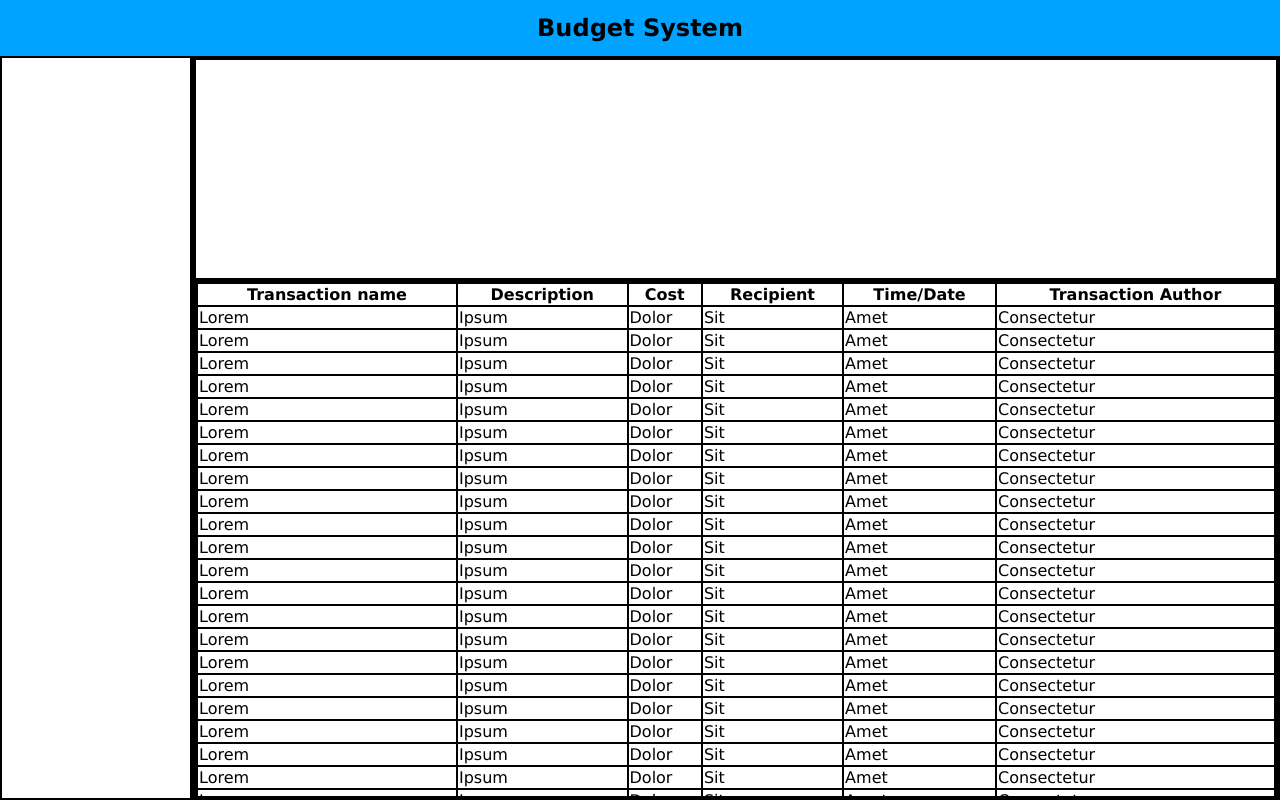
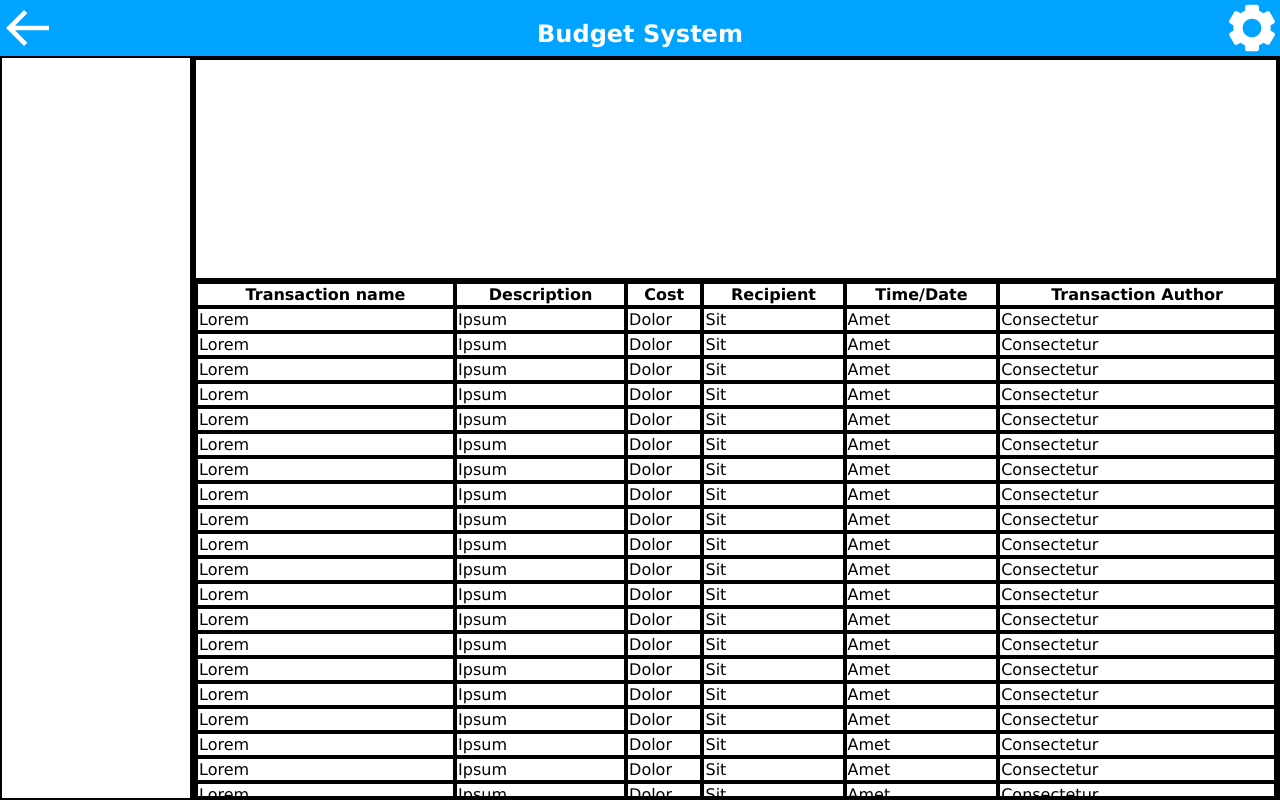
Before and after one commit to Phoenexus22/BudgetSys, a website: page public/index.html in a window 1280 px wide. Drawn offline with nearby package versions, Linux system fonts and the light colour scheme; no server answers.

Commit message:
Added some buttons

```diff
--- a/public/index.html
+++ b/public/index.html
@@ -26,8 +26,10 @@
         </title>
     </head>
     <body class = "nopadding nomargin">
-        <div id = "navbar" class= "rflex fillx b_lightblue centercontent">
-            <h2>Budget System</h2>
+        <div id = "navbar" class= "rflex fillx b_lightblue spread">
+            <img class = "invert" onclick="backBudget()" src = "src/images/larrow.svg"></img>
+            <h2 class = "tx_white">Budget System</h2>
+            <img class = "invert" onclick="openSettings()" src="src/images/cog.svg"></img>
         </div>
         <div id = "mainbody" class = "rflex">
             <div id = "leftBudgetContainer" class = "cflex yscroll basicborder filly">
@@ -37,7 +39,7 @@
                 <div id = "topdatacontainer" class = "fillx noscroll basicborder">
                 </div>
                 <div id = "tablecontainer" class = "fillx basicborder yscroll">
-                    <table id = "table" class = "fillx  stickyhead`">
+                    <table id = "table" class = "fillx  stickyhead">
                         <thead>
                         <tr><th>Transaction name</th> <th>Description</th> <th>Cost</th> <th>Recipient</th><th>Time/Date</th><th>Transaction Author</th></tr>
                         </thead>
--- a/public/src/basic.css
+++ b/public/src/basic.css
@@ -16,6 +16,10 @@ font-family:  'Lucida Sans', Arial, sans-serif
 {
    display: flex;
    flex-direction: row;
+}
+.spread
+{
+    justify-content: space-between;
 }
 
 .centercontent
@@ -51,6 +55,10 @@ font-family:  'Lucida Sans', Arial, sans-serif
 .b_white
 {
     background-color: white;
+}
+.tx_white
+{
+    color: white;
 }
 
 .noborder {
@@ -133,3 +141,35 @@ td, th {
 table {
     border-collapse: collapse;
 }
+
+/* width */
+::-webkit-scrollbar {
+    width: 10px;
+  }
+
+  /* Track */
+  ::-webkit-scrollbar-track {
+    background: #f1f1f1;
+  }
+
+  /* Handle */
+  ::-webkit-scrollbar-thumb {
+    background: #707070;
+  }
+
+  /* Handle on hover */
+  ::-webkit-scrollbar-thumb:hover {
+    background: #555;
+  }
+
+
+/*Filter styles*/
+.saturate { filter: saturate(3); }
+.grayscale { filter: grayscale(100%); }
+.contrast { filter: contrast(160%); }
+.brightness { filter: brightness(0.25); }
+.blur { filter: blur(3px); }
+.invert { filter: invert(100%); }
+.sepia { filter: sepia(100%); }
+.huerotate { filter: hue-rotate(180deg); }
+.rss.opacity { filter: opacity(50%); }
```
Also changed, not shown: public/src/images/cog.svg (added), public/src/images/larrow.svg (added).
